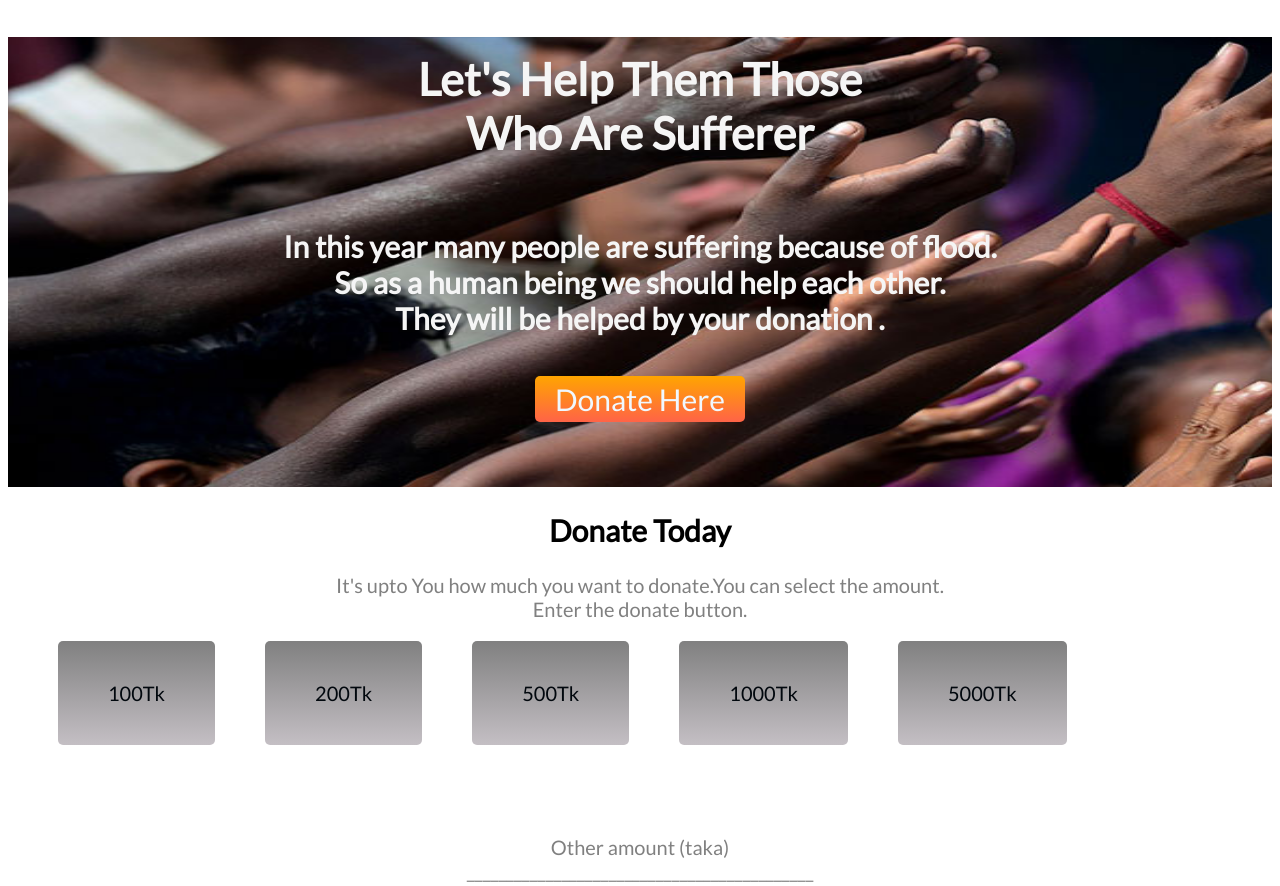
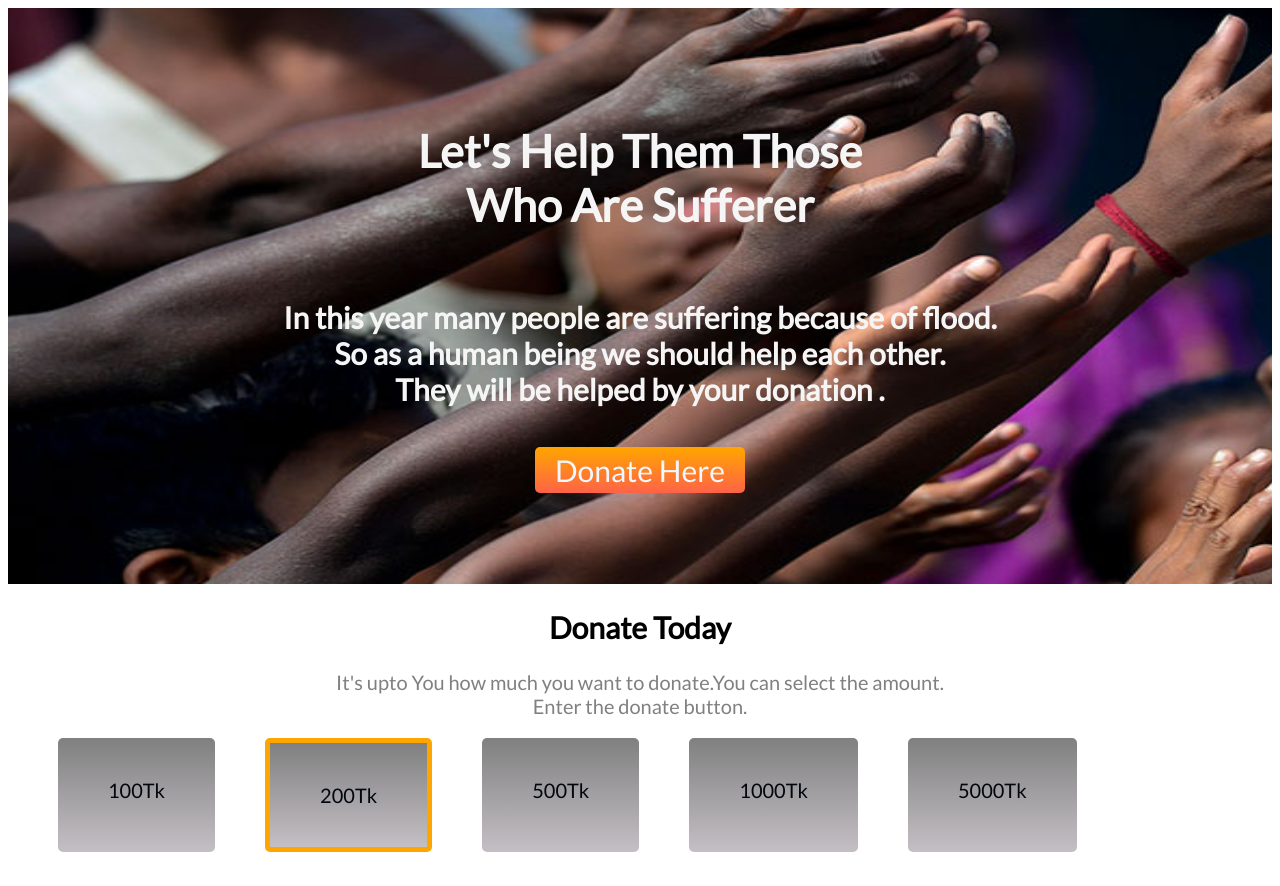
Before and after one commit to aziza-haque/Assignment-1, a plain HTML site: page index.html in a window 1280 px wide. Shown: the top 886 px of the page. Drawn offline with Linux system fonts and the light colour scheme; a web font is replaced by a local one.

Commit message:
fourth commit

```diff
--- a/index.html
+++ b/index.html
@@ -23,12 +23,12 @@
         <p style="color:gray ;">It's upto You how much you want to donate.You can select the amount.<br> Enter the donate button.</p>
             <section class="box">
         <div class="money-amount">100Tk</div>
-        <div class="money-amount">200Tk</div>
+        <div class="money-amount" id= "solid">200Tk</div>
         <div class="money-amount">500Tk</div>
         <div class="money-amount">1000Tk</div>
         <div class="money-amount">5000Tk</div>
             </section>
-            <p style="color:gray ;"> Other amount (taka)<br>____________________________________________</p>
+            <p style="color:gray;"> Other amount (taka)<br>____________________________________________</p>
             <a class="button">Donate Now</a>
     </section>
     <section class="donate-now">
--- a/style.css
+++ b/style.css
@@ -4,13 +4,13 @@ body{
 }
 .donate-here{
     background-image: url(images/donation13.jpg);
-    background-attachment: fixed;
     background-size: 150% 150%;
     background-repeat: no-repeat;
     background-position: center;
     height:450px;
     font-size: 30px;
     text-align: center;
+    padding: 5%;
 }
 .sufferer{
     color: whitesmoke;
@@ -38,6 +38,9 @@ body{
     border-radius: 5px;
     margin-left: 50px;
     background-image: linear-gradient(gray,rgb(196, 191, 196));
+}
+#solid{
+    border: 5px solid orange;
 }
 .make-box{
     padding: 15px;
```
